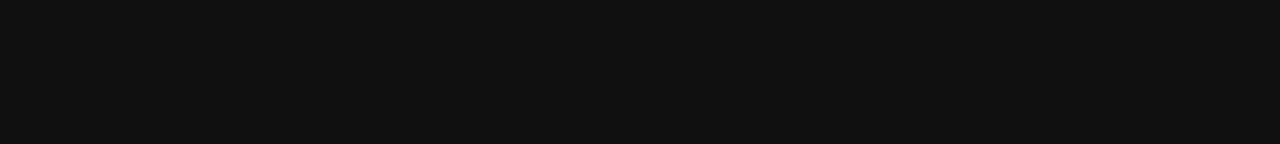
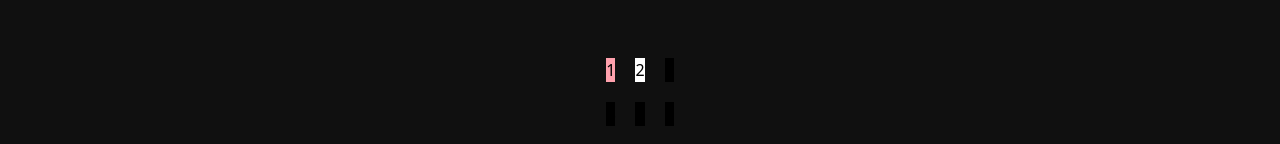
Before and after one commit to berkcantelseren/Bays, a Next.js app: page / in a window 1280 px wide. Shown: the part 3176-3320 px from the top of the page. Before the commit the page ends 3174 px from the top, so only its background shows below. Built offline with nearby package versions, Linux system fonts and the light colour scheme.

Commit message:
finished grid for testimonial

```diff
--- a/app/components/Home/Testimonial/Testimonial.js
+++ b/app/components/Home/Testimonial/Testimonial.js
@@ -45,6 +45,18 @@
           Capture testimonials with Feedspace
         </a>
       </div>
+      {/* Grid part  */}
+      <div className="grid grid-cols-3 grid-rows-3 gap-5 mt-15">
+        <div className="bg-rose-300 w-[345] h-[214]">1</div>
+        <div className="bg-white w-[345] h-[288]">2</div>
+        <div className="bg-black w-[353] h-[235]">3</div>
+        <div className="bg-black w-[345] h-[209]">4</div>
+        <div className="bg-black w-[345] h-[260]">5</div>
+        <div className="bg-black w-[353] h-[262]">6</div>
+        <div className="bg-black w-[345] h-[317]">7</div>
+        <div className="bg-black w-[345] h-[230]">8</div>
+        <div className="bg-black w-[353] h-[266]">9</div>
+      </div>
     </div>
   );
 }
```
